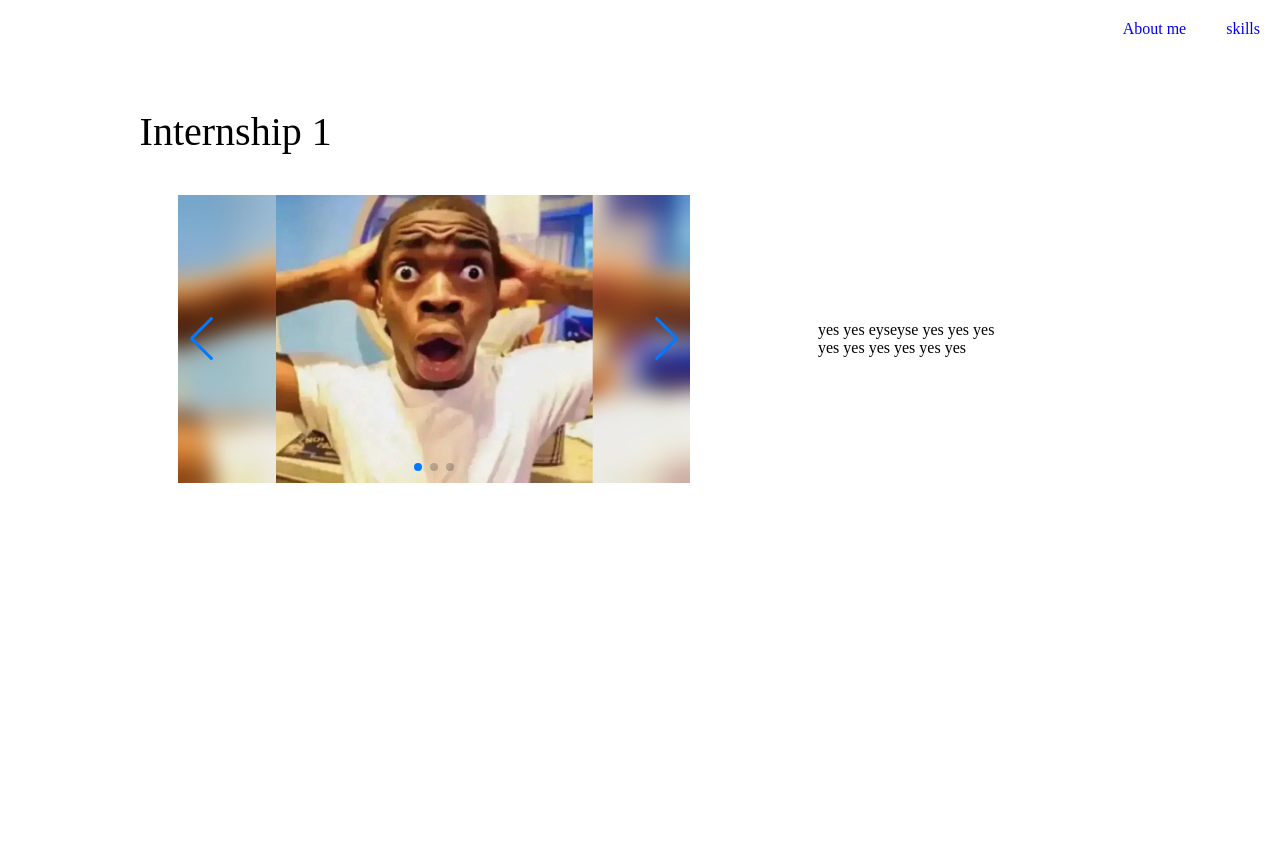
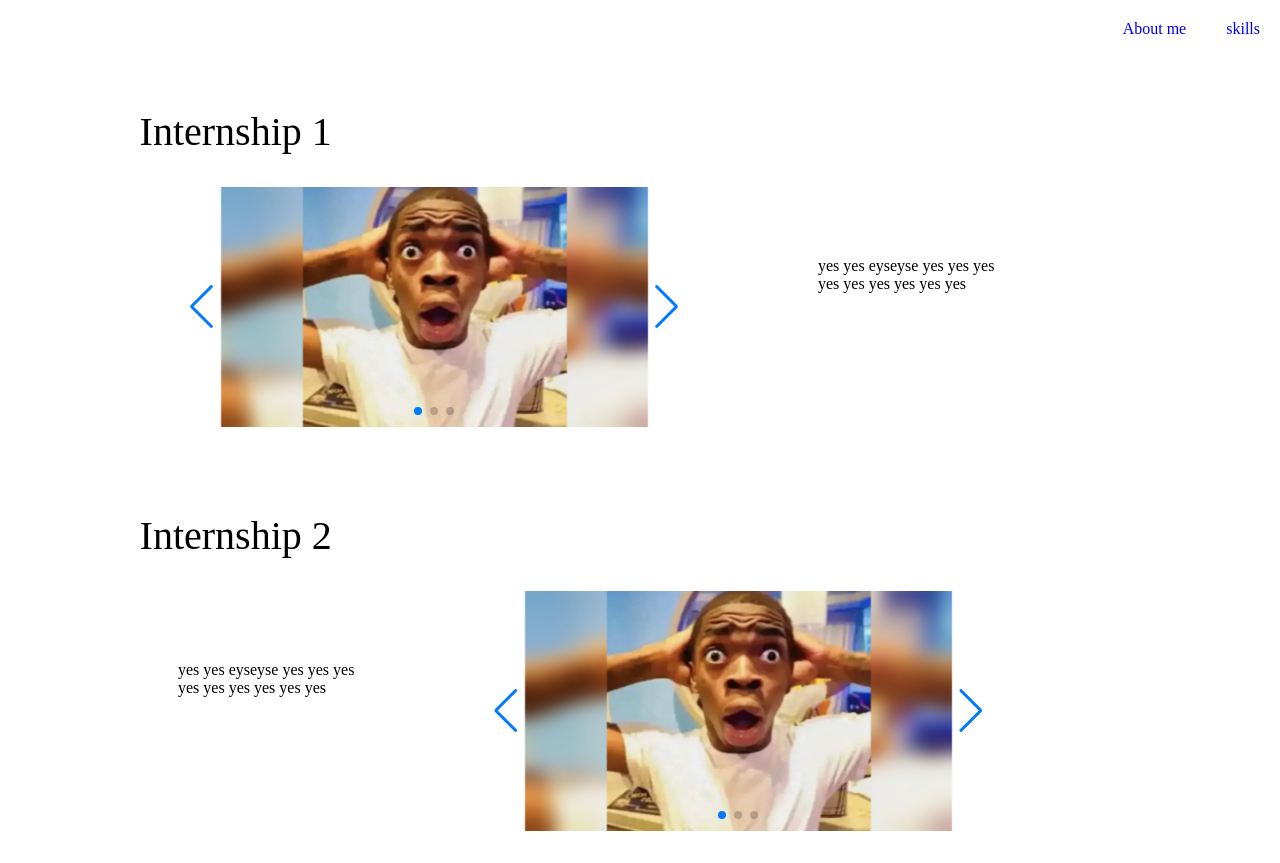
Before and after one commit to bht8183/Portfoliobht, a plain HTML site: page pageui/exppage/exp.html in a window 1280 px wide. Shown: the top 863 px of the page. Before the commit the page ends 800 px from the top, so only its background shows below. Drawn offline with nearby package versions, Linux system fonts and the light colour scheme.

Commit message:
added another slide and infobox

```diff
--- a/pageui/exppage/exp.css
+++ b/pageui/exppage/exp.css
@@ -21,10 +21,11 @@ body{
 }
 .swiper{
     width: 40%;
-    height: 120%;
+    height: 100%;
     margin-left: 5%;
     margin-right: 5%;
-
+    margin-bottom: 10%;
+    margin-top: 5%;
 }
 .swiper-slide{
     text-align: center;
@@ -40,11 +41,13 @@ body{
 }
 .infobox{
     padding: 5%;
+    margin-bottom: 10%;
 }
 .container{
     height: 30%;
     width: 100%;
     padding: 50px;
+    margin-bottom: 5%;
 
 }
 .swiper-slide{
@@ -59,3 +62,12 @@ body{
     height: 100%;
     align-items: center;
 }
+.display2{
+    display: flex;
+    margin: 5%;
+    width: 100%;
+    height: 100%;
+    align-items: center;
+    justify-content: flex-end;
+    flex-direction: row-reverse;
+}
--- a/pageui/exppage/exp.html
+++ b/pageui/exppage/exp.html
@@ -41,6 +41,34 @@
 
         </div>
 
+        <div class = "container">
+
+            <div style="color: black; font-size: 40px; font-family: Imprima; font-weight: 400; word-wrap: break-word; margin-left: 7%;"> Internship 2</div>
+            <div class = "display2">
+                <div class="swiper">
+                    <!-- Additional required wrapper -->
+                    <div class="swiper-wrapper">
+                        <!-- Slides -->
+                        <div class="swiper-slide" style="background-image: url(../funnies/ono.jpg);"></div>
+                        <div class="swiper-slide" style="background-image: url(../funnies/finger.jpg);"></div>
+                        <div class="swiper-slide" style="background-image: url(../funnies/roblos.jpg);"></div>
+                    </div>
+                    <!-- If we need pagination -->
+                    <div class="swiper-pagination"></div>
+
+                    <!-- If we need navigation buttons -->
+                    <div class="swiper-button-prev"></div>
+                    <div class="swiper-button-next"></div>
+
+                </div>
+                <div class = "infobox">
+                    yes yes eyseyse yes yes yes <br>
+                    yes yes yes yes yes yes
+                </div>
+            </div>
+
+        </div>
+
         <script src="https://cdn.jsdelivr.net/npm/swiper@9/swiper-bundle.min.js"></script>
 
         <script type="text/javascript" src="exp.js"></script>
```
